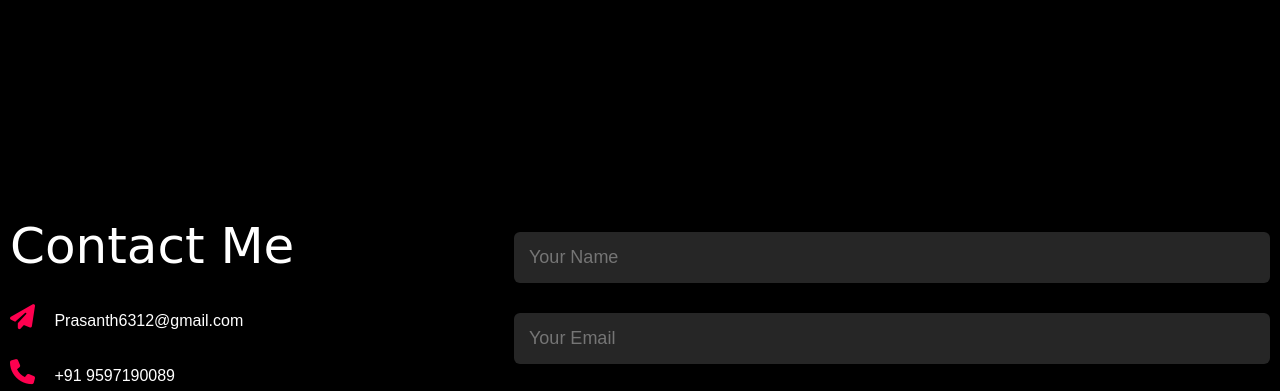
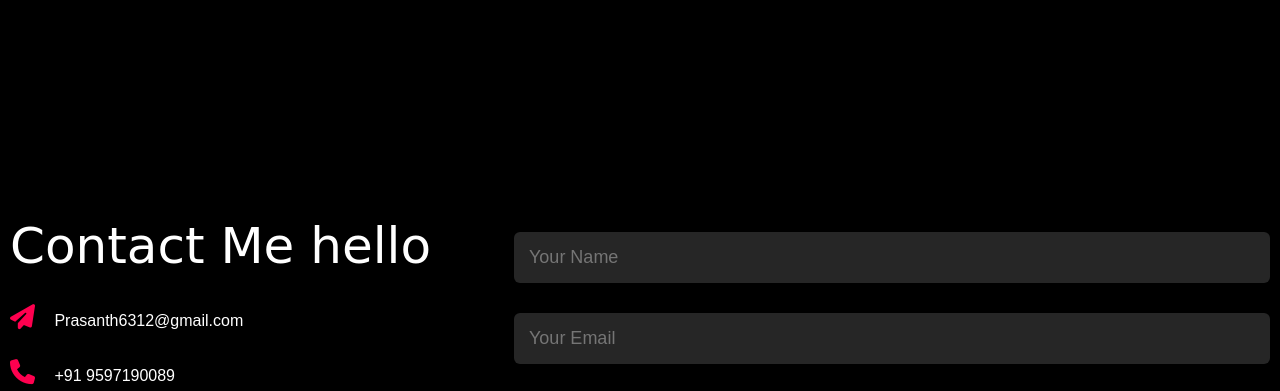
Before and after one commit to Prasanth-Prasanth/My-portfolio, a plain HTML site: page index.html in a window 1280 px wide. Shown: the part 2605-2996 px from the top of the page. Drawn offline with Linux system fonts and the light colour scheme.

Commit message:
Update index.html
contact me updated

```diff
--- a/index.html
+++ b/index.html
@@ -179,7 +179,7 @@
     <div class="container">
         <div class="row">
             <div class="contact-left">
-                <h1 class="sub-title">Contact Me</h1>
+                <h1 class="sub-title">Contact Me hello</h1>
                 <p><i class="fa-solid fa-paper-plane"></i> Prasanth6312@gmail.com</p>
                 <p><i class="fa-solid fa-phone"></i> +91 9597190089</p>
                 <div class="social-icons">
```
